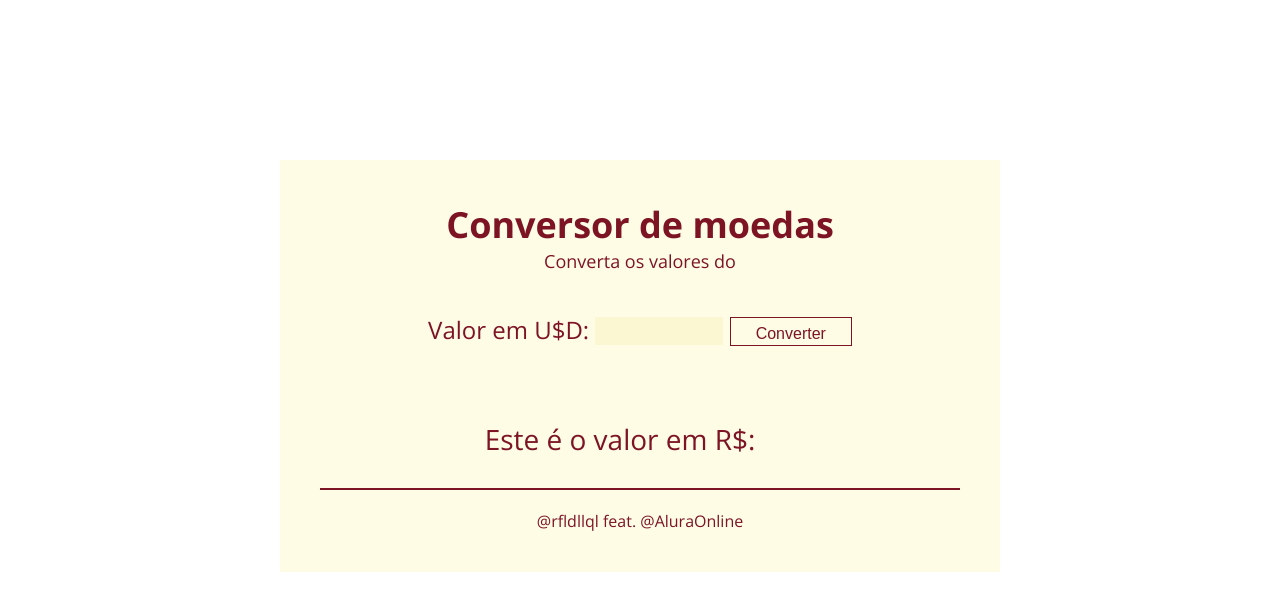
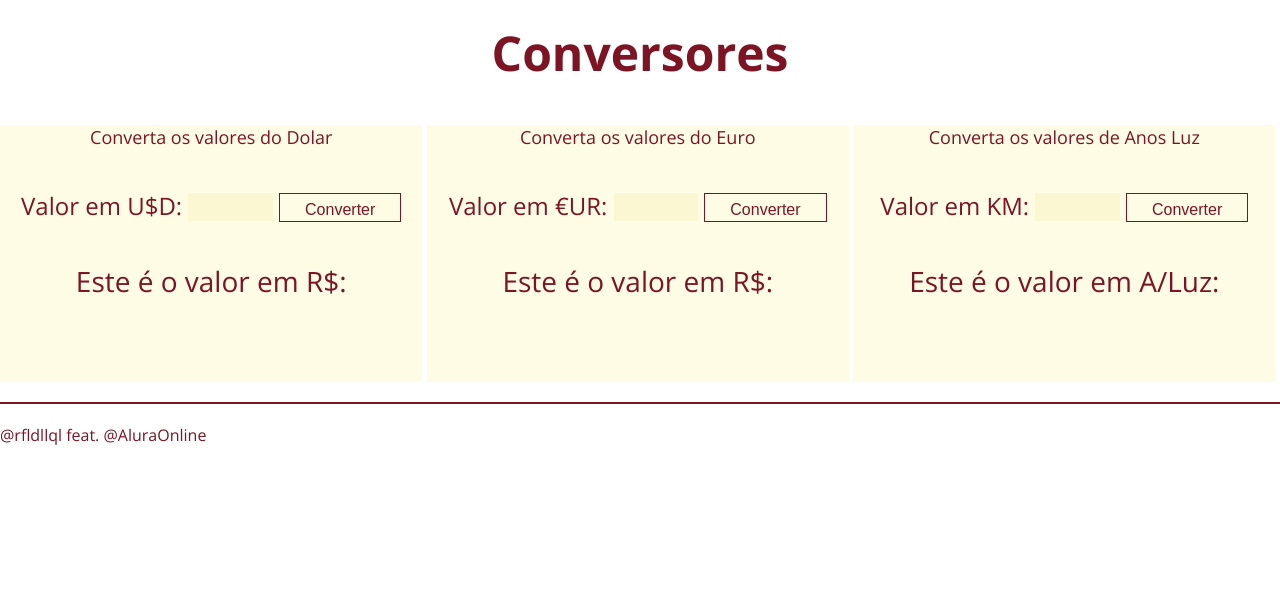
Before and after one commit to rafaeldellaquila/imersao-dev-conversor-de-moedas, a plain HTML site: page index.html in a window 1280 px wide. Drawn offline with nearby package versions, Linux system fonts and the light colour scheme.

Commit message:
:sparkles: add eur convert and light convert

```diff
--- a/index.html
+++ b/index.html
@@ -11,22 +11,58 @@
     <title>Imersão Dev - Aula 01</title>
   </head>
   <body>
+    <h1 class="page-title">Conversores</h1>
     <div class="container">
-      <h1 class="page-title">Conversor de moedas</h1>
-      <p class="page-subtitle">Converta os valores do</p>
-      <form class="brl-form">
-        <label class="text" for="valorDolar">Valor em U$D:</label>
-        <input type="text" id="dolarValue" name="valorDolar" />
+      <p class="container-title">Converta os valores do Dolar</p>
+      <form class="convert-form">
+        <label class="text" for="cathValue">Valor em U$D:</label>
+        <input type="text" id="cathValue" name="cathValue" />
         <input
-          onclick="getValue()"
+          onclick="getValueDolar()"
           class="btn"
           type="button"
           value="Converter"
         />
       </form>
-      <p class="real-text">
-        Este é o valor em R$:<span id="realValue"> </span>
+      <p class="converted-value">
+        Este é o valor em R$:<br /><span id="convertedValue"> </span>
       </p>
+    </div>
+
+    <div class="container">
+      <p class="container-title">Converta os valores do Euro</p>
+      <form class="convert-form">
+        <label class="text" for="cathValue">Valor em €UR:</label>
+        <input type="text" id="cathValueEuro" name="cathValue" />
+        <input
+          onclick="getValueEuro()"
+          class="btn"
+          type="button"
+          value="Converter"
+        />
+      </form>
+      <p class="converted-value">
+        Este é o valor em R$:<br /><span id="convertedValueEuro"> </span>
+      </p>
+    </div>
+
+    <div class="container">
+      <p class="container-title">Converta os valores de Anos Luz</p>
+      <form class="convert-form">
+        <label class="text" for="cathValue">Valor em KM:</label>
+        <input type="text" id="cathValueKm" name="cathValue" />
+        <input
+          onclick="getValueLight()"
+          class="btn"
+          type="button"
+          value="Converter"
+        />
+      </form>
+      <p class="converted-value">
+        Este é o valor em A/Luz:<br /><span id="convertedValueLight"> </span>
+      </p>
+    </div>
+
     <p class="footer">
       <a href="http://www.twitter.com/rfldllql" target="_blank">@rfldllql</a>
       feat.
@@ -34,7 +70,7 @@
         >@AluraOnline</a
       >
     </p>
-    </div>
+
     <script src="script.js"></script>
   </body>
 </html>
--- a/script.js
+++ b/script.js
@@ -1,5 +1,17 @@
-function getValue() {
-  var myValue = document.getElementById("dolarValue").value;
-  var dolarConvert = parseFloat(myValue * 5.51).toFixed(2);
-  document.getElementById("realValue").innerHTML = dolarConvert;
+function getValueDolar() {
+  var myValue = document.getElementById("cathValue").value;
+  var valueConvert = parseFloat(myValue * 5.51).toFixed(2);
+  document.getElementById("convertedValue").innerHTML = valueConvert;
 }
+
+function getValueEuro() {
+  var myValue = document.getElementById("cathValueEuro").value;
+  var valueConvert = parseFloat(myValue * 6.51).toFixed(2);
+  document.getElementById("convertedValueEuro").innerHTML = valueConvert;
+}
+
+function getValueLight() {
+  var myValue = document.getElementById("cathValueKm").value;
+  var valueConvert = parseFloat(myValue * 9460536068); //.toFixed(2);
+  document.getElementById("convertedValueLight").innerHTML = valueConvert;
+}
--- a/style.css
+++ b/style.css
@@ -2,43 +2,51 @@
   margin: 0;
   padding: 0;
 }
+
 body {
   min-height: 400px;
   background-color: #fff;
   background-size: 100vh;
+  font-family: "Open Sans", sans-serif;
+  color: #7d1424;
+}
+
+.page-title {
+  font-size: 48px;
+  font-weight: bold;
+  margin-bottom: 40px;
+  margin-top: 20px;
+  text-align: center;
 }
 
 .container {
-  font-family: "Open Sans", sans-serif;
-  color: #7d1424;
   background-color: #fffce6;
+  display: inline-block;
+width: 33%;
   text-align: center;
+  /*
   padding: 40px;
   margin: auto;
   width: 50%;
   margin-top: 20vh;
+  */
 }
 
-.page-title {
-  font-size: 36px;
-  font-weight: bold;
-}
-
-.page-subtitle {
+.container-title {
   font-size: 18px;
   margin-bottom: 40px;
 }
 
-.brl-form {
+.convert-form {
   margin-bottom: 40px;
   font-size: 24px;
 }
 
-.brl-form > .text {
+.convert-form > .text {
   font-size: 24px;
 }
 
-.brl-form > input[type="text"] {
+.convert-form > input[type="text"] {
   color: #7d1424;
   width: 20%;
   background-color: #fcf7d3;
@@ -46,7 +54,7 @@ body {
   font-size: inherit;
 }
 
-.brl-form > input[type="button"] {
+.convert-form > input[type="button"] {
   background: none;
   border: 1px #7d1424 solid;
   cursor: pointer;
@@ -55,11 +63,11 @@ body {
   font-size: 16px;
 }
 
-.real-text {
+.converted-value {
   font-size: 28px;s
 }
 
-.real-text > span {
+.converted-value > span {
   font-size: 60px;
   font-weight: bold;
   margin-left: 40px;
```
Lines whose indentation alone changed are shown as unchanged.
